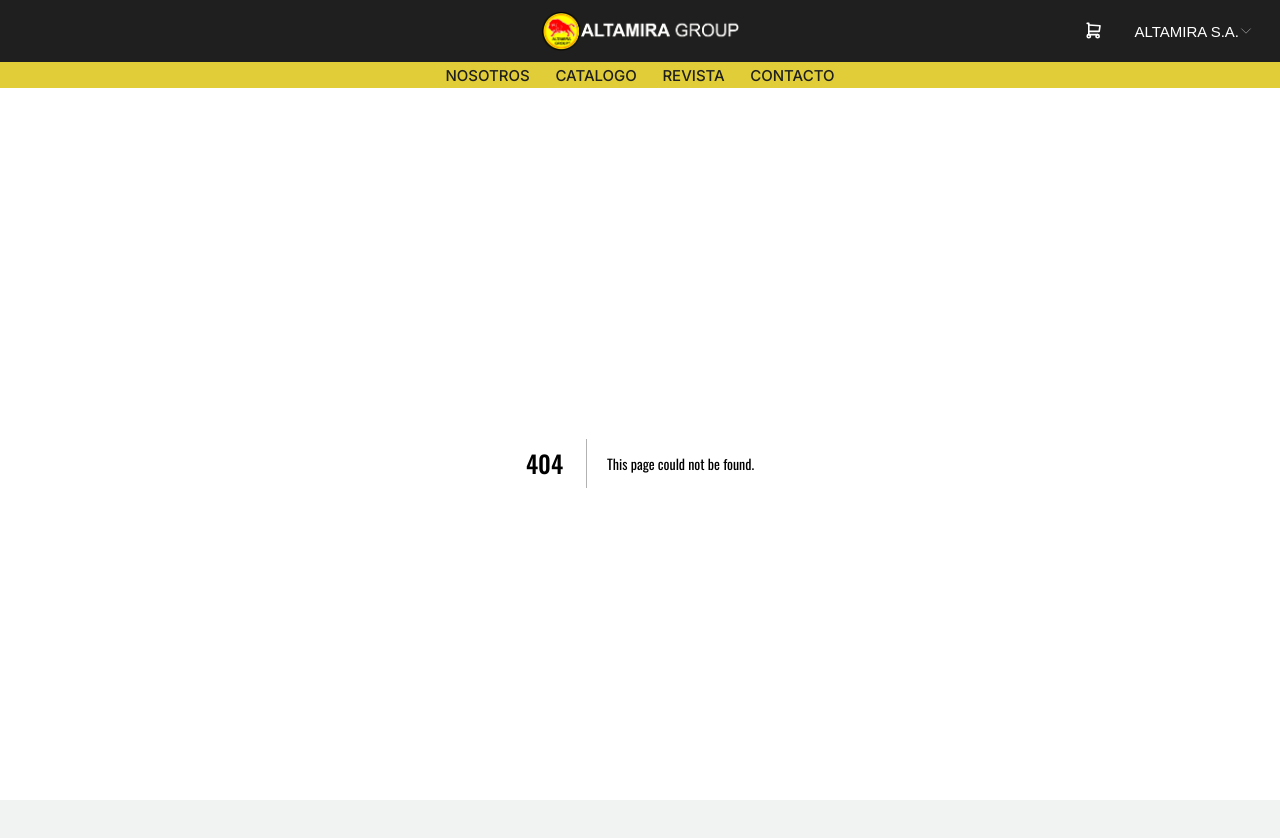
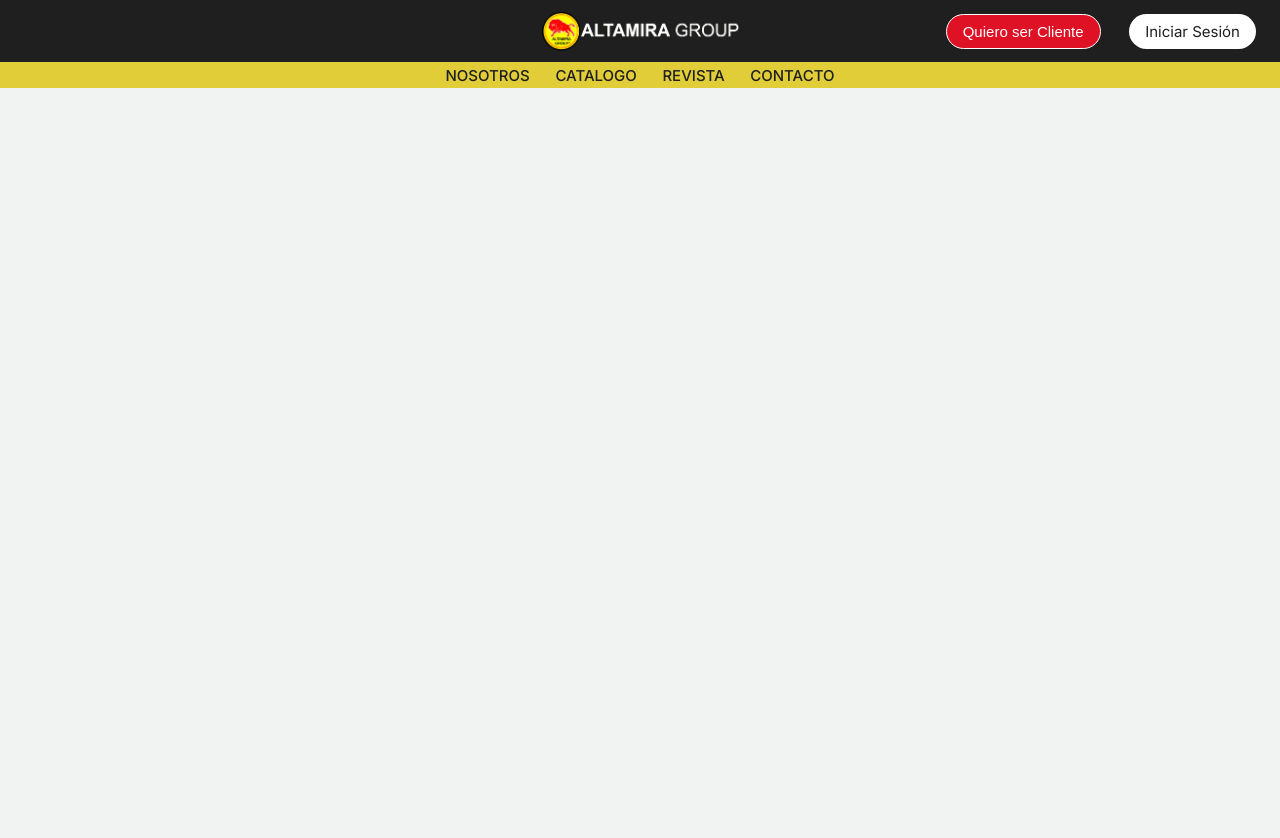
Before and after one commit to LautaroRodriguez54/Ecommerce-Repuestos, a Next.js app: page /nosotros in a window 1280 px wide. Before the commit this address had no page. Shown: the top 838 px of the page. After the commit the page ends 800 px from the top, so only its background shows below. Built offline with nearby package versions, Linux system fonts and the light colour scheme.

Commit message:
testing motion in aplication

```diff
--- a/app/layout.tsx
+++ b/app/layout.tsx
@@ -24,7 +24,7 @@ export default function RootLayout({
 }>) {
   return (
     <html
-      lang="en"
+      lang="es-AR"
       className={`${inter.variable} ${oswald.variable} h-full antialiased`}>
       <body>
         <header>
--- /dev/null
+++ b/app/nosotros/page.tsx
@@ -0,0 +1,3 @@
+export default function Page() {
+  return <div>En construcción</div>;
+}
--- a/components/navBar/ClientActions.jsx
+++ b/components/navBar/ClientActions.jsx
@@ -1,11 +1,12 @@
 import styles from "./navBar.module.css";
+import Link from "next/link";
 const ClientActions = ({isMobile}) => {
  const clientBtn = isMobile ? styles.clientButton : styles.bigClientButton;
   const loginBtn = isMobile ? styles.loginButton : styles.bigLoginButton;
   return (
     <>
       <button className={clientBtn}>Quiero ser Cliente</button>
-      <button className={loginBtn}>Iniciar Sesión</button>
+      <Link href="/login" className={loginBtn}>Iniciar Sesión</Link>
     </>
   );
 };
--- a/components/navBar/Menu.jsx
+++ b/components/navBar/Menu.jsx
@@ -1,8 +1,9 @@
 import styles from "./navBar.module.css";
+import Link from "next/link";
 const menuItems = [
-  { label: "Nosotros", href: "#" },
-  { label: "Catalogo", href: "#" },
-  { label: "Revista", href: "#" },
+  { label: "Nosotros", href: "/nosotros" },
+  { label: "Catalogo", href: "/productos" },
+  { label: "Revista", href: "/revista" },
   { label: "Contacto", href: "#" },
 ];
 const Menu = () => {
@@ -11,7 +12,7 @@ const Menu = () => {
     <ul className={styles.menuList}>
       {menuItems.map((item, index) => (
         <li className={styles.menuItem} key={index}>
-          <a href={item.href}>{item.label}</a>
+          <Link href={item.href}>{item.label}</Link>
         </li>
       ))}
     </ul>
--- a/components/navBar/NavBar.jsx
+++ b/components/navBar/NavBar.jsx
@@ -8,11 +8,13 @@ import XMark from "../icon/XMark.jsx";
 import { ClientActions } from "./ClientActions.jsx";
 import { useState, useEffect } from "react";
 import { Menu } from "./Menu.jsx";
+import { motion, AnimatePresence, easeOut } from "motion/react";
+import Link from "next/link";
 
 const userName = "ALTAMIRA S.A.";
 const NavBar = () => {
   const [menuOpen, setMenuOpen] = useState(false);
-  const [isLoggedIn, setIsLoggedIn] = useState(true);
+  const [isLoggedIn, setIsLoggedIn] = useState(false);
   const [mobile, setMobile] = useState(false);
   useEffect(() => {
     const checkScreen = () => {
@@ -38,7 +40,7 @@ const NavBar = () => {
         </button>
       ) : undefined}
 
-      <div className={styles.brand}>
+      <Link href="/" className={styles.brand}>
         <Image
           src="/logoaltamira.webp"
           alt="Logo de Altamira S.A."
@@ -47,7 +49,7 @@ const NavBar = () => {
           loading="eager"
           className={styles.altamiraLogo}
         />
-      </div>
+      </Link>
 
       {isLoggedIn ? (
         <div className={styles.userSection}>
@@ -75,24 +77,30 @@ const NavBar = () => {
           <Menu />
         </nav>
       ) : (
-        menuOpen && (
-          <>
-            <div
+        <AnimatePresence>
+          {menuOpen && (
+            <div onClick={() => setMenuOpen(false)}>
+              <motion.div
                 className={styles.overlay}
-              onClick={() => setMenuOpen(false)}
-            ></div>
-            <nav className={styles.menu}>
+              />
+              <motion.nav
+                className={styles.menu}
+                initial={{ opacity: 0, y: -1, left: 0 }}
+                animate={{ opacity: 1, y: 0, left: 0 }}
+                exit={{ opacity: 0, y: -1, left: 0 }}
+                transition={{ duration: 0.1 }}
+              >
                 <div
                   className={styles.iconXMark}
-                onClick={() => setMenuOpen(!menuOpen)}
                 >
                   <XMark />
                 </div>
                 <Menu />
                 {!isLoggedIn ? <ClientActions isMobile={mobile} /> : undefined}
-            </nav>
-          </>
-        )
+              </motion.nav>
+            </div>
+          )}
+        </AnimatePresence>
       )}
     </div>
   );
--- a/components/navBar/navBar.module.css
+++ b/components/navBar/navBar.module.css
@@ -17,7 +17,9 @@
 .brand,
 .userSection,
 .userButtons,
-.menuList {
+.menuList,
+.clientButton,
+.loginButton {
   display: flex;
   align-items: center;
 }
@@ -33,7 +35,9 @@
   left: 0;
 }
 .brand,
-.userButtons {
+.userButtons,
+.clientButton,
+.loginButton {
   justify-content: center;
 }
 .navBarWrapper,
@@ -60,8 +64,8 @@
   justify-self: left;
   transition: transform 0.3s ease;
 }
-.iconBarActive{
-    transform: rotate(90deg);
+.iconBarActive {
+  transform: rotate(90deg);
 }
 .brand {
   grid-area: brand;
@@ -97,7 +101,7 @@
   padding: var(--menu-padding);
   position: absolute;
   top: var(--menu-height);
-  left: 0;
+  left: -100%;
   grid-template-columns: 10% repeat(2, 1fr) 10%;
   grid-template-rows: 5% 1fr 15%;
   grid-template-areas:
@@ -119,7 +123,10 @@
   font-family: var(--title-font);
   font-size: var(--midium-font-size);
   text-transform: uppercase;
-
+}
+.loginButton,
+.clientButton {
+  font-size: inherit;
 }
 .clientButton {
   grid-area: clientButton;
@@ -128,7 +135,6 @@
 }
 .loginButton {
   grid-area: loginButton;
-
 }
 .overlay {
   position: fixed;
@@ -160,10 +166,10 @@
   }
 }
 @media (max-width: 699px) {
-
 }
 @media (min-width: 700px) {
   .menu {
+    left: 0;
     height: auto;
     background-color: var(--color-navigation);
     display: flex;
--- a/package.json
+++ b/package.json
@@ -17,6 +17,7 @@
     "@prisma/client": "^6.16.3",
     "bcrypt": "^6.0.0",
     "bcryptjs": "^3.0.3",
+    "motion": "^13.2.0",
     "next": "16.2.1",
     "prisma": "^6.16.3",
     "react": "19.2.4",
```
Lines whose indentation alone changed are shown as unchanged.
